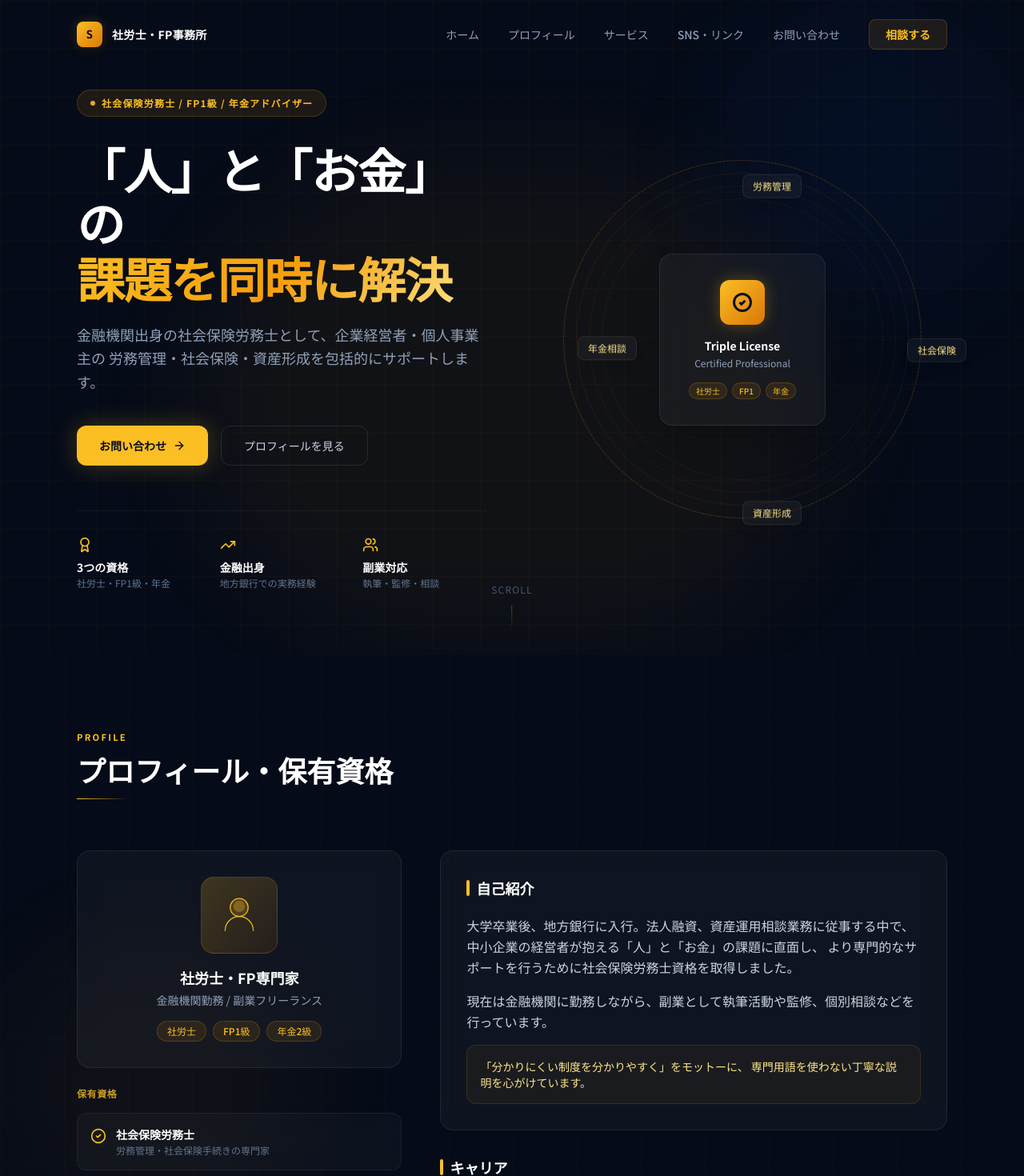
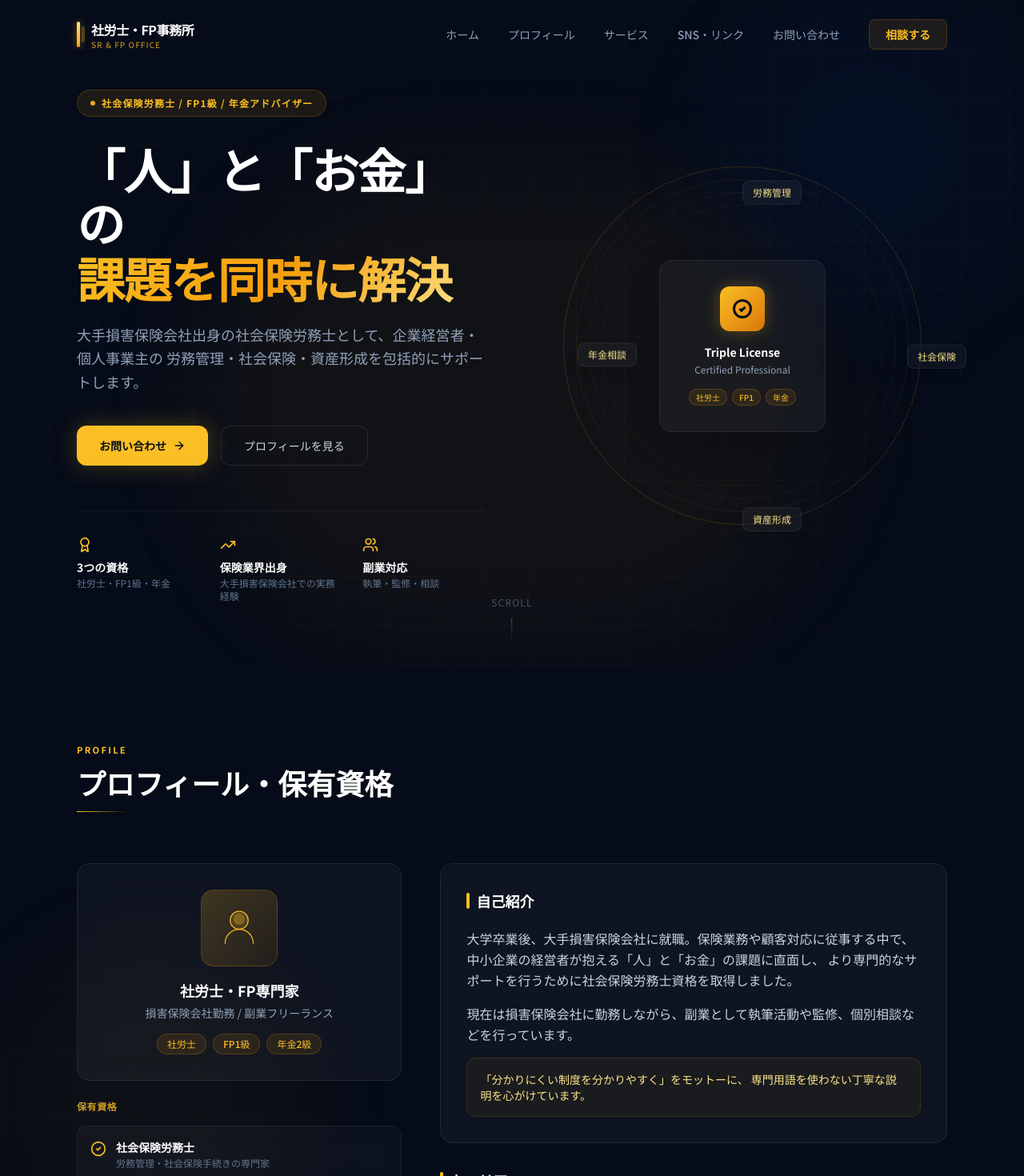
Before and after one commit to takastuding/portfolio, a React (Vite) app: page / in a window 1280 px wide. Shown: the top 1470 px of the page at 80% size. Built offline with nearby package versions, Linux system fonts and the light colour scheme.

Commit message:
fix: キャリア経歴を損害保険会社に修正、ロゴデザインをリニューアル

```diff
--- a/src/components/Footer.tsx
+++ b/src/components/Footer.tsx
@@ -6,7 +6,7 @@ const socialLinks = [
         url: 'https://note.com/brainy_racoon772',
         icon: (
             <svg viewBox="0 0 24 24" fill="currentColor" className="w-4 h-4">
-                <path d="M19 3H5c-1.1 0-2 .9-2 2v14c0 1.1.9 2 2 2h14c1.1 0 2-.9 2-2V5c0-1.1-.9-2-2-2zm-5 14H7v-2h7v2zm3-4H7v-2h10v2zm0-4H7V7h10v2z"/>
+                <path d="M19 3H5c-1.1 0-2 .9-2 2v14c0 1.1.9 2 2 2h14c1.1 0 2-.9 2-2V5c0-1.1-.9-2-2-2zm-5 14H7v-2h7v2zm3-4H7v-2h10v2zm0-4H7V7h10v2z" />
             </svg>
         ),
     },
@@ -15,7 +15,7 @@ const socialLinks = [
         url: 'https://x.com/sharoushi_info?s=21',
         icon: (
             <svg viewBox="0 0 24 24" fill="currentColor" className="w-4 h-4">
-                <path d="M18.244 2.25h3.308l-7.227 8.26 8.502 11.24H16.17l-4.714-6.231-5.401 6.231H2.744l7.73-8.835L1.254 2.25H8.08l4.253 5.622zm-1.161 17.52h1.833L7.084 4.126H5.117z"/>
+                <path d="M18.244 2.25h3.308l-7.227 8.26 8.502 11.24H16.17l-4.714-6.231-5.401 6.231H2.744l7.73-8.835L1.254 2.25H8.08l4.253 5.622zm-1.161 17.52h1.833L7.084 4.126H5.117z" />
             </svg>
         ),
     },
@@ -24,7 +24,7 @@ const socialLinks = [
         url: 'https://www.threads.com/@sharo_log?igshid=NTc4MTIwNjQ2YQ==',
         icon: (
             <svg viewBox="0 0 24 24" fill="currentColor" className="w-4 h-4">
-                <path d="M12.186 24h-.007c-3.581-.024-6.334-1.205-8.184-3.509C2.35 18.44 1.5 15.586 1.472 12.01v-.017c.03-3.579.879-6.43 2.525-8.482C5.845 1.205 8.6.024 12.18 0h.014c2.746.02 5.043.725 6.826 2.098 1.677 1.29 2.858 3.13 3.509 5.467l-2.04.569c-1.104-3.96-3.898-5.984-8.304-6.015-2.91.022-5.11.936-6.54 2.717C4.307 6.504 3.616 8.914 3.589 12c.027 3.086.718 5.496 2.057 7.164 1.43 1.783 3.631 2.698 6.54 2.717 2.623-.02 4.358-.631 5.8-2.045 1.647-1.613 1.618-3.593 1.09-4.798-.31-.71-.873-1.3-1.634-1.75-.192 1.352-.622 2.446-1.284 3.272-.886 1.102-2.14 1.704-3.73 1.79-1.202.065-2.361-.218-3.259-.801-1.063-.689-1.685-1.74-1.752-2.964-.065-1.19.408-2.285 1.33-3.082.88-.76 2.119-1.207 3.583-1.291a13.853 13.853 0 0 1 3.02.142c-.126-.742-.375-1.332-.75-1.757-.513-.586-1.312-.883-2.378-.888h-.015c-.845 0-1.994.298-2.692 1.388l-1.722-1.056c.976-1.578 2.643-2.45 4.428-2.45h.023c3.269.017 5.059 2.077 5.072 5.61 0 .107-.003.212-.01.316.79.538 1.407 1.24 1.824 2.079.7 1.408.733 3.476-.712 4.981-1.798 1.842-4.063 2.67-7.198 2.694z"/>
+                <path d="M12.186 24h-.007c-3.581-.024-6.334-1.205-8.184-3.509C2.35 18.44 1.5 15.586 1.472 12.01v-.017c.03-3.579.879-6.43 2.525-8.482C5.845 1.205 8.6.024 12.18 0h.014c2.746.02 5.043.725 6.826 2.098 1.677 1.29 2.858 3.13 3.509 5.467l-2.04.569c-1.104-3.96-3.898-5.984-8.304-6.015-2.91.022-5.11.936-6.54 2.717C4.307 6.504 3.616 8.914 3.589 12c.027 3.086.718 5.496 2.057 7.164 1.43 1.783 3.631 2.698 6.54 2.717 2.623-.02 4.358-.631 5.8-2.045 1.647-1.613 1.618-3.593 1.09-4.798-.31-.71-.873-1.3-1.634-1.75-.192 1.352-.622 2.446-1.284 3.272-.886 1.102-2.14 1.704-3.73 1.79-1.202.065-2.361-.218-3.259-.801-1.063-.689-1.685-1.74-1.752-2.964-.065-1.19.408-2.285 1.33-3.082.88-.76 2.119-1.207 3.583-1.291a13.853 13.853 0 0 1 3.02.142c-.126-.742-.375-1.332-.75-1.757-.513-.586-1.312-.883-2.378-.888h-.015c-.845 0-1.994.298-2.692 1.388l-1.722-1.056c.976-1.578 2.643-2.45 4.428-2.45h.023c3.269.017 5.059 2.077 5.072 5.61 0 .107-.003.212-.01.316.79.538 1.407 1.24 1.824 2.079.7 1.408.733 3.476-.712 4.981-1.798 1.842-4.063 2.67-7.198 2.694z" />
             </svg>
         ),
     },
@@ -44,12 +44,16 @@ export const Footer = () => {
                     className="flex flex-col md:flex-row justify-between items-center gap-6"
                 >
                     <div className="flex items-center gap-3">
-                        <div className="w-7 h-7 rounded-lg bg-gradient-to-br from-gold-400 to-gold-600 flex items-center justify-center shadow-lg">
-                            <span className="text-[#050b18] font-bold text-xs font-mono">S</span>
-                        </div>
-                        <div>
-                            <p className="text-white font-semibold text-sm">社労士・FP専門家</p>
-                            <p className="text-slate-600 text-xs">社労士 / FP1級 / 年金アドバイザー2級</p>
+                        {/* ロゴ：縦線アクセント＋テキスト */}
+                        <div className="flex items-center gap-2">
+                            <div className="relative flex items-center">
+                                <div className="w-1 h-7 rounded-full bg-gradient-to-b from-gold-300 to-gold-500 shadow-[0_0_6px_rgba(251,191,36,0.4)]" />
+                                <div className="w-1 h-4 rounded-full bg-gold-500/30 ml-0.5" />
+                            </div>
+                            <div className="flex flex-col leading-none">
+                                <p className="text-white font-bold text-sm tracking-tight">社労士・FP専門家</p>
+                                <p className="text-gold-400/60 text-[10px] font-medium tracking-widest uppercase mt-0.5">社労士 / FP1級 / 年金アドバイザー2級</p>
+                            </div>
                         </div>
                     </div>
 
--- a/src/components/Header.tsx
+++ b/src/components/Header.tsx
@@ -32,15 +32,21 @@ export const Header = () => {
                         transition={{ duration: 0.5 }}
                         className="flex items-center gap-3 group"
                     >
-                        <div className="relative w-8 h-8">
-                            <div className="absolute inset-0 rounded-lg bg-gradient-to-br from-gold-400 to-gold-600 opacity-20 group-hover:opacity-40 transition-opacity blur-sm" />
-                            <div className="relative w-8 h-8 rounded-lg bg-gradient-to-br from-gold-400 to-gold-600 flex items-center justify-center shadow-lg">
-                                <span className="text-[#050b18] font-bold text-sm font-mono">S</span>
+                        {/* ロゴ：縦線アクセント＋テキスト */}
+                        <div className="flex items-center gap-2">
+                            <div className="relative flex items-center">
+                                <div className="w-1 h-8 rounded-full bg-gradient-to-b from-gold-300 to-gold-500 shadow-[0_0_8px_rgba(251,191,36,0.5)]" />
+                                <div className="w-1 h-5 rounded-full bg-gold-500/30 ml-0.5" />
+                            </div>
+                            <div className="flex flex-col leading-none">
+                                <span className="text-white font-bold text-base tracking-tight group-hover:text-gold-300 transition-colors">
+                                    社労士・FP事務所
+                                </span>
+                                <span className="text-gold-400/70 text-[10px] font-medium tracking-widest uppercase mt-0.5">
+                                    SR &amp; FP Office
+                                </span>
                             </div>
                         </div>
-                        <span className="text-white font-semibold text-sm tracking-wide group-hover:text-gold-400 transition-colors">
-                            社労士・FP事務所
-                        </span>
                     </motion.a>
 
                     <motion.nav
--- a/src/components/Hero.tsx
+++ b/src/components/Hero.tsx
@@ -50,7 +50,7 @@ export const Hero = () => {
                         </h1>
 
                         <p className="text-lg text-slate-400 leading-relaxed mb-10 max-w-lg">
-                            金融機関出身の社会保険労務士として、企業経営者・個人事業主の
+                            大手損害保険会社出身の社会保険労務士として、企業経営者・個人事業主の
                             労務管理・社会保険・資産形成を包括的にサポートします。
                         </p>
 
@@ -73,7 +73,7 @@ export const Hero = () => {
                         <div className="grid grid-cols-3 gap-6 pt-8 border-t border-white/5">
                             {[
                                 { icon: Award, label: '3つの資格', sub: '社労士・FP1級・年金' },
-                                { icon: TrendingUp, label: '金融出身', sub: '地方銀行での実務経験' },
+                                { icon: TrendingUp, label: '保険業界出身', sub: '大手損害保険会社での実務経験' },
                                 { icon: Users, label: '副業対応', sub: '執筆・監修・相談' },
                             ].map(({ icon: Icon, label, sub }) => (
                                 <div key={label} className="group">
--- a/src/components/Profile.tsx
+++ b/src/components/Profile.tsx
@@ -9,7 +9,7 @@ export const Profile = () => {
     ];
 
     const career = [
-        { icon: Building2, year: '大学卒業後', title: '地方銀行 入行', desc: '法人融資・資産運用相談業務に従事' },
+        { icon: Building2, year: '大学卒業後', title: '大手損害保険会社 入社', desc: '保険業務や顧客対応業務に従事' },
         { icon: Award, year: '在職中', title: '社会保険労務士 資格取得', desc: '中小企業の「人」と「お金」の課題解決を目指して' },
         { icon: BookOpen, year: '現在', title: '副業として活動中', desc: '執筆・監修・個別相談など幅広く対応' },
     ];
@@ -49,7 +49,7 @@ export const Profile = () => {
                                 </svg>
                             </div>
                             <h3 className="text-white font-bold text-lg mb-1">社労士・FP専門家</h3>
-                            <p className="text-slate-400 text-sm mb-4">金融機関勤務 / 副業フリーランス</p>
+                            <p className="text-slate-400 text-sm mb-4">損害保険会社勤務 / 副業フリーランス</p>
                             <div className="flex flex-wrap justify-center gap-2">
                                 {['社労士', 'FP1級', '年金2級'].map(tag => (
                                     <span key={tag} className="px-3 py-1 rounded-full bg-gold-500/10 text-gold-400 text-xs font-medium border border-gold-500/20">{tag}</span>
@@ -92,12 +92,12 @@ export const Profile = () => {
                             </h3>
                             <div className="space-y-4 text-slate-300 leading-relaxed">
                                 <p>
-                                    大学卒業後、地方銀行に入行。法人融資、資産運用相談業務に従事する中で、
+                                    大学卒業後、大手損害保険会社に就職。保険業務や顧客対応に従事する中で、
                                     中小企業の経営者が抱える「人」と「お金」の課題に直面し、
                                     より専門的なサポートを行うために社会保険労務士資格を取得しました。
                                 </p>
                                 <p>
-                                    現在は金融機関に勤務しながら、副業として執筆活動や監修、個別相談などを行っています。
+                                    現在は損害保険会社に勤務しながら、副業として執筆活動や監修、個別相談などを行っています。
                                 </p>
                                 <div className="mt-4 p-4 rounded-xl bg-gold-500/5 border border-gold-500/15">
                                     <p className="text-gold-300 font-medium text-sm">
```
